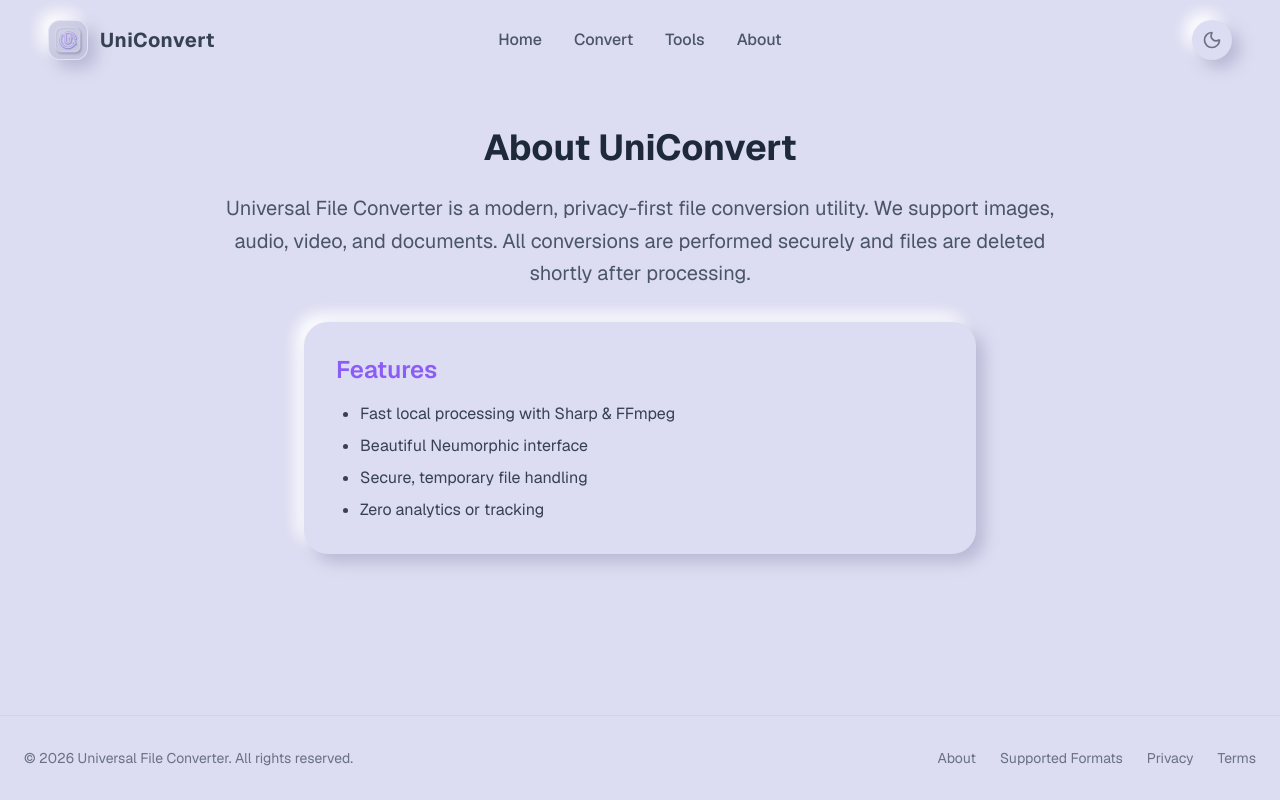
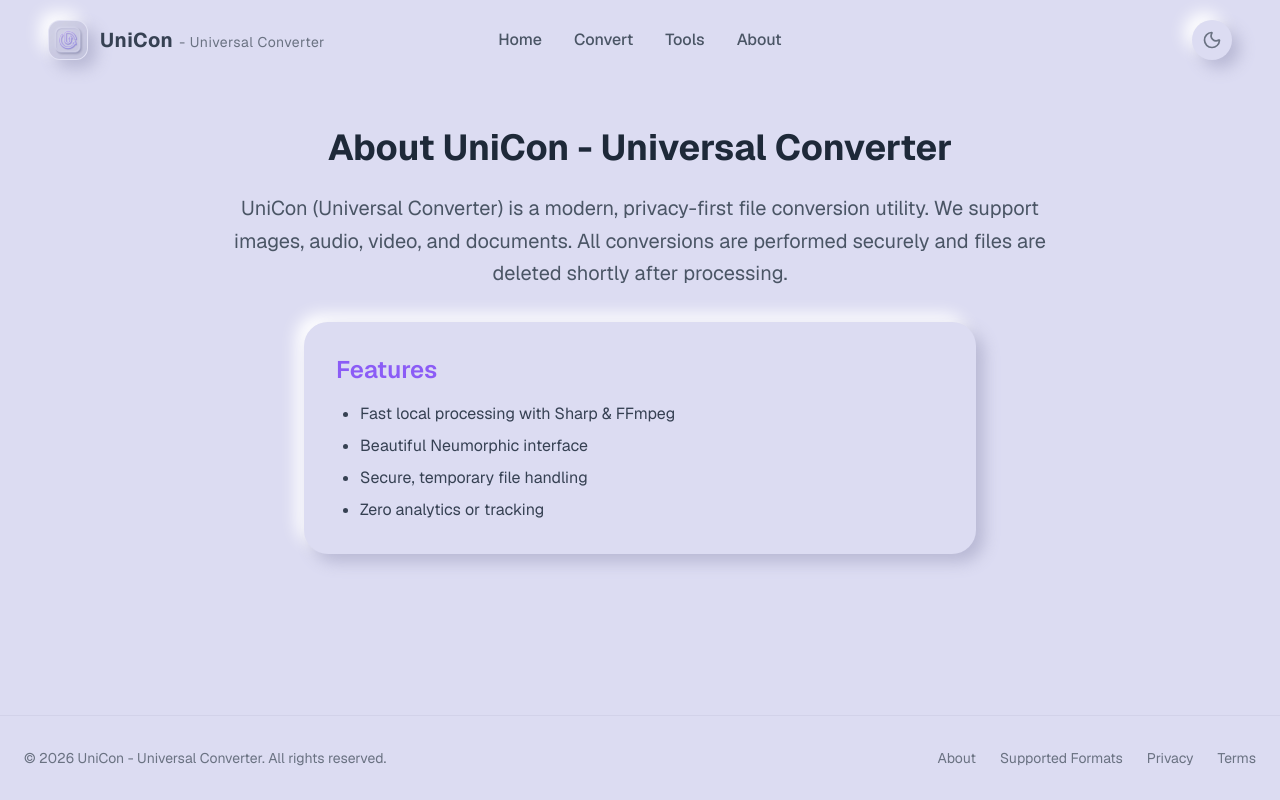
Before and after one commit to nathir68/unicon-universal-converter, a Next.js app: page /about in a window 1280 px wide. Built offline with nearby package versions, Linux system fonts and the light colour scheme.

Commit message:
Rebrand app name to UniCon - Universal Converter across UI, metadata, desktop config, and package.json

```diff
--- a/electron-builder.json
+++ b/electron-builder.json
@@ -1,6 +1,6 @@
 {
-  "appId": "com.nathir68.uniconvert",
-  "productName": "UniConvert",
+  "appId": "com.nathir68.unicon",
+  "productName": "UniCon - Universal Converter",
   "directories": {
     "output": "dist-electron"
   },
--- a/main.js
+++ b/main.js
@@ -43,7 +43,7 @@ async function createWindow() {
   mainWindow = new BrowserWindow({
     width: 1200,
     height: 800,
-    title: "UniConvert",
+    title: "UniCon - Universal Converter",
     icon: path.join(__dirname, 'public', 'logo.jpg'),
     autoHideMenuBar: true,
     webPreferences: {
--- a/package.json
+++ b/package.json
@@ -1,5 +1,5 @@
 {
-  "name": "universal-converter",
+  "name": "unicon-universal-converter",
   "version": "0.1.0",
   "private": true,
   "main": "main.js",
--- a/src/app/about/page.tsx
+++ b/src/app/about/page.tsx
@@ -6,9 +6,9 @@ export default function About() {
     <div className="min-h-screen flex flex-col">
       <Header />
       <main className="flex-1 flex flex-col items-center w-full max-w-4xl mx-auto px-4 py-12 text-center">
-        <h1 className="text-4xl font-bold text-gray-800 mb-6">About UniConvert</h1>
+        <h1 className="text-4xl font-bold text-gray-800 mb-6">About UniCon - Universal Converter</h1>
         <p className="text-xl text-gray-600 leading-relaxed mb-8">
-          Universal File Converter is a modern, privacy-first file conversion utility.
+          UniCon (Universal Converter) is a modern, privacy-first file conversion utility.
           We support images, audio, video, and documents. All conversions are performed
           securely and files are deleted shortly after processing.
         </p>
--- a/src/app/layout.tsx
+++ b/src/app/layout.tsx
@@ -13,8 +13,8 @@ const geistMono = Geist_Mono({
 });
 
 export const metadata: Metadata = {
-  title: "Create Next App",
-  description: "Generated by create next app",
+  title: "UniCon - Universal Converter",
+  description: "Fast, privacy-first universal file conversion and compression tool.",
 };
 
 import { ThemeProvider } from "next-themes";
--- a/src/components/Footer.tsx
+++ b/src/components/Footer.tsx
@@ -5,7 +5,7 @@ export function Footer() {
     <footer className="w-full py-8 mt-12 bg-background border-t border-[var(--neu-dark)]/30">
       <div className="max-w-7xl mx-auto px-6 flex flex-col md:flex-row items-center justify-between gap-4">
         <p className="text-gray-500 text-sm">
-          &copy; {new Date().getFullYear()} Universal File Converter. All rights reserved.
+          &copy; {new Date().getFullYear()} UniCon - Universal Converter. All rights reserved.
         </p>
         <div className="flex gap-6 text-sm text-gray-500">
           <Link href="/about" className="hover:text-primary transition-colors">About</Link>
--- a/src/components/Header.tsx
+++ b/src/components/Header.tsx
@@ -15,9 +15,11 @@ export function Header() {
     <header className="w-full h-20 grid grid-cols-3 items-center px-6 md:px-12 bg-background sticky top-0 z-50">
       <div className="flex items-center gap-3 justify-self-start">
         <div className="w-10 h-10 rounded-xl bg-background shadow-[var(--shadow-neu)] flex items-center justify-center overflow-hidden border border-white/20">
-          <img src="/logo.jpg" alt="UniConvert Logo" className="w-full h-full object-cover mix-blend-multiply dark:mix-blend-normal" />
+          <img src="/logo.jpg" alt="UniCon - Universal Converter Logo" className="w-full h-full object-cover mix-blend-multiply dark:mix-blend-normal" />
         </div>
-        <span className="text-xl font-bold text-gray-700 tracking-wide dark:text-gray-200">UniConvert</span>
+        <span className="text-xl font-bold text-gray-700 tracking-wide dark:text-gray-200">
+          UniCon<span className="hidden sm:inline font-normal text-sm text-gray-500 dark:text-gray-400 ml-1.5">- Universal Converter</span>
+        </span>
       </div>
 
       <nav className="hidden md:flex items-center gap-8 text-gray-600 dark:text-gray-400 font-medium justify-self-center">
```
